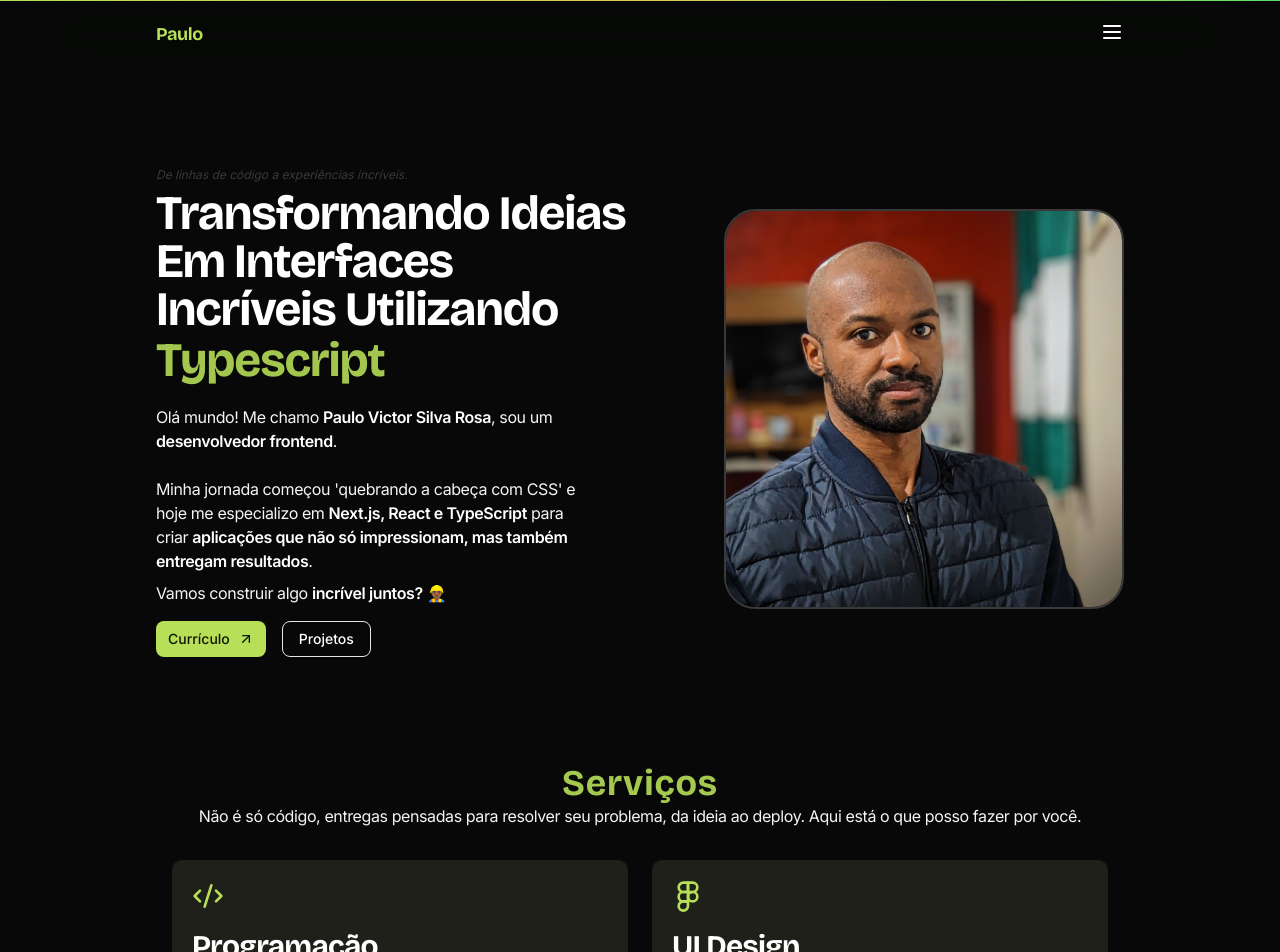
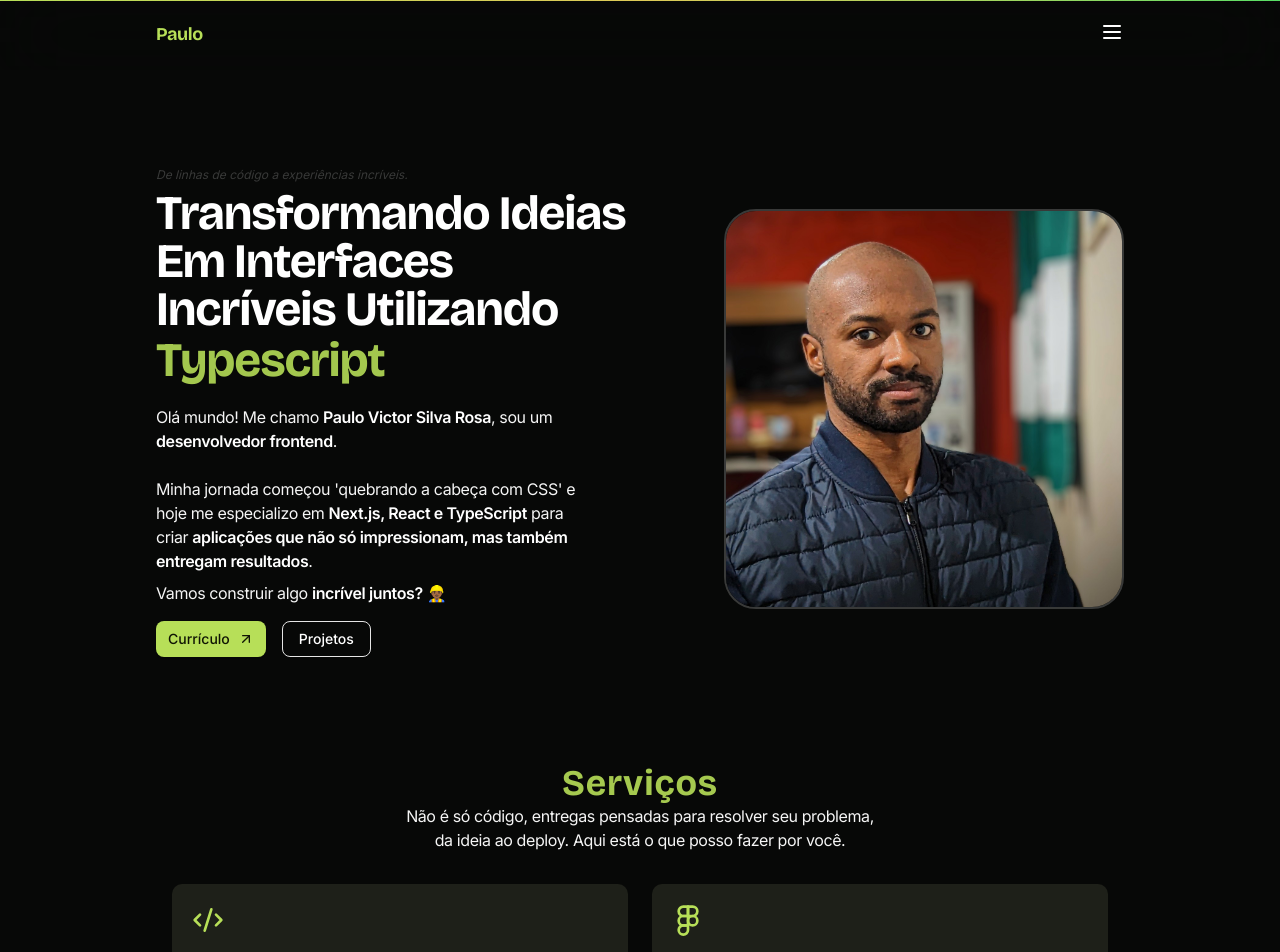
Before and after one commit to paulopbi/portfolio, a Next.js app: page / in a window 1280 px wide. Shown: the top 952 px of the page. Built offline with nearby package versions, Linux system fonts and the light colour scheme.

Commit message:
fix: add fixed max width

```diff
--- a/src/components/ui/heading-title.tsx
+++ b/src/components/ui/heading-title.tsx
@@ -19,7 +19,7 @@
       >
         {title}
       </TextAnimate>
-      <p className="description">{children}</p>
+      <p className="description mx-auto max-w-[48ch]">{children}</p>
     </React.Fragment>
   )
 }
```
